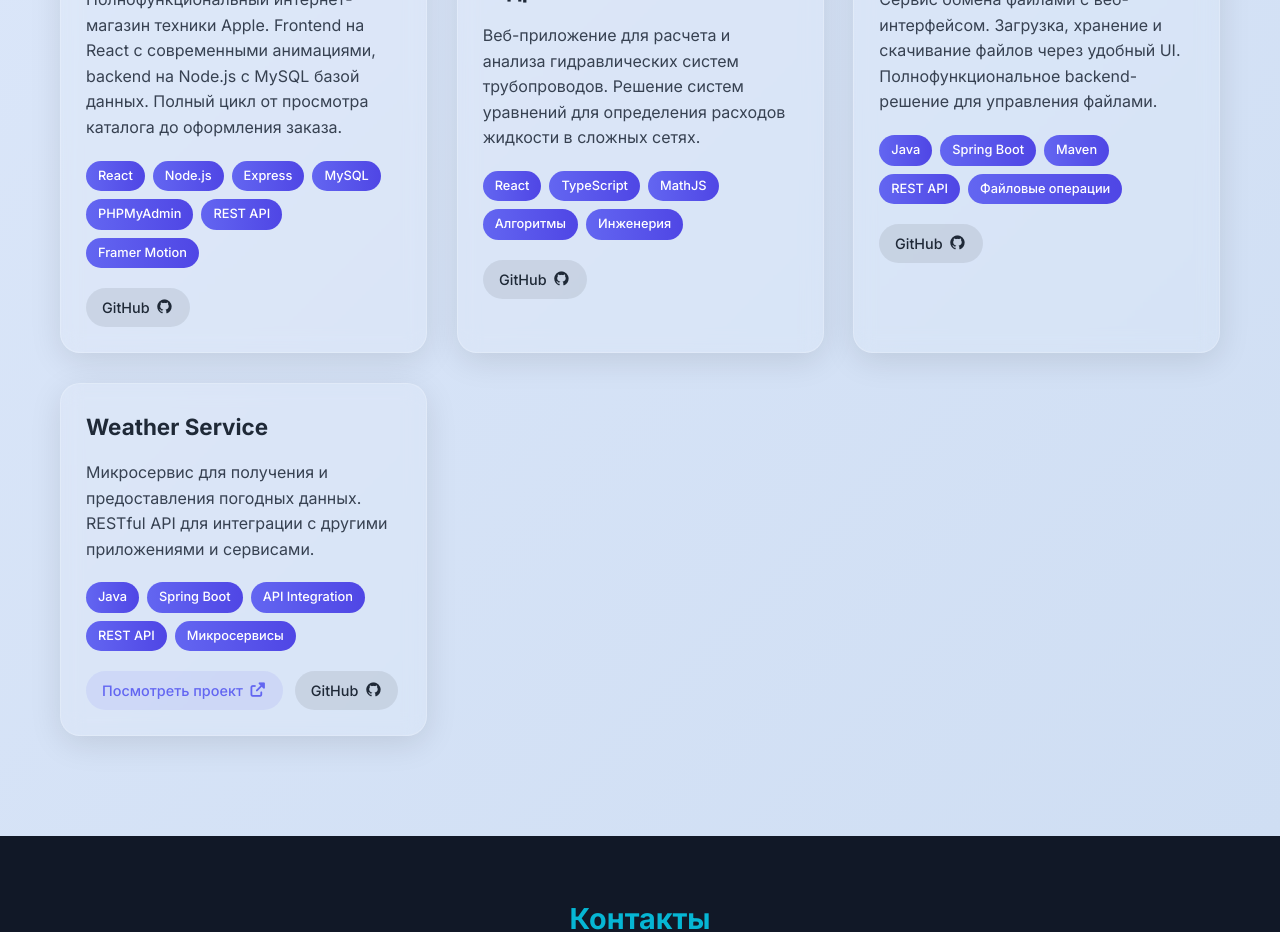
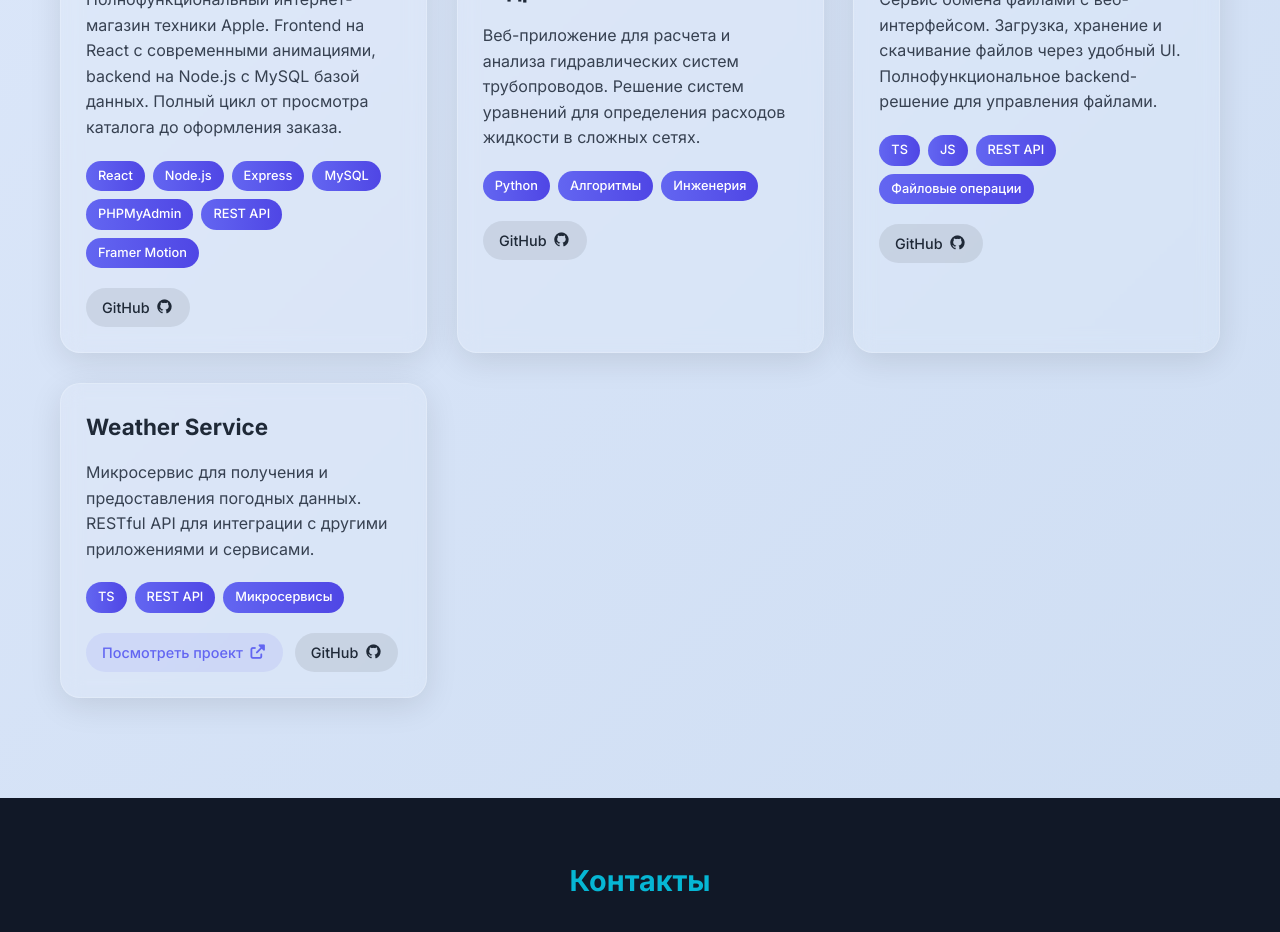
Before and after one commit to frostmag155/portfolio, a React (Create React App) app: page / in a window 1280 px wide. Shown: the part 2700-3632 px from the top of the page. Built offline with nearby package versions, Linux system fonts and the light colour scheme.

Commit message:
Update App.js

```diff
--- a/src/App.js
+++ b/src/App.js
@@ -164,19 +164,19 @@ const Projects = () => {
     {
       title: "Tube Solver - Решение гидравлических систем",
       description: "Веб-приложение для расчета и анализа гидравлических систем трубопроводов. Решение систем уравнений для определения расходов жидкости в сложных сетях.",
-      tech: ["React", "TypeScript", "MathJS", "Алгоритмы", "Инженерия"],
+      tech: ["Python", "Алгоритмы", "Инженерия"],
       github: "https://github.com/frostmag155/tube-solver"
     },
     {
       title: "File Exchange Service",
       description: "Сервис обмена файлами с веб-интерфейсом. Загрузка, хранение и скачивание файлов через удобный UI. Полнофункциональное backend-решение для управления файлами.",
-      tech: ["Java", "Spring Boot", "Maven", "REST API", "Файловые операции"],
+      tech: ["TS", "JS", "REST API", "Файловые операции"],
       github: "https://github.com/frostmag155/file-exchange-service"
     },
     {
       title: "Weather Service",
       description: "Микросервис для получения и предоставления погодных данных. RESTful API для интеграции с другими приложениями и сервисами.",
-      tech: ["Java", "Spring Boot", "API Integration", "REST API", "Микросервисы"],
+      tech: ["TS", "REST API", "Микросервисы"],
       link: "https://weather-service-two.vercel.app/",
       github: "https://github.com/frostmag155/weather-service"
     }
```
